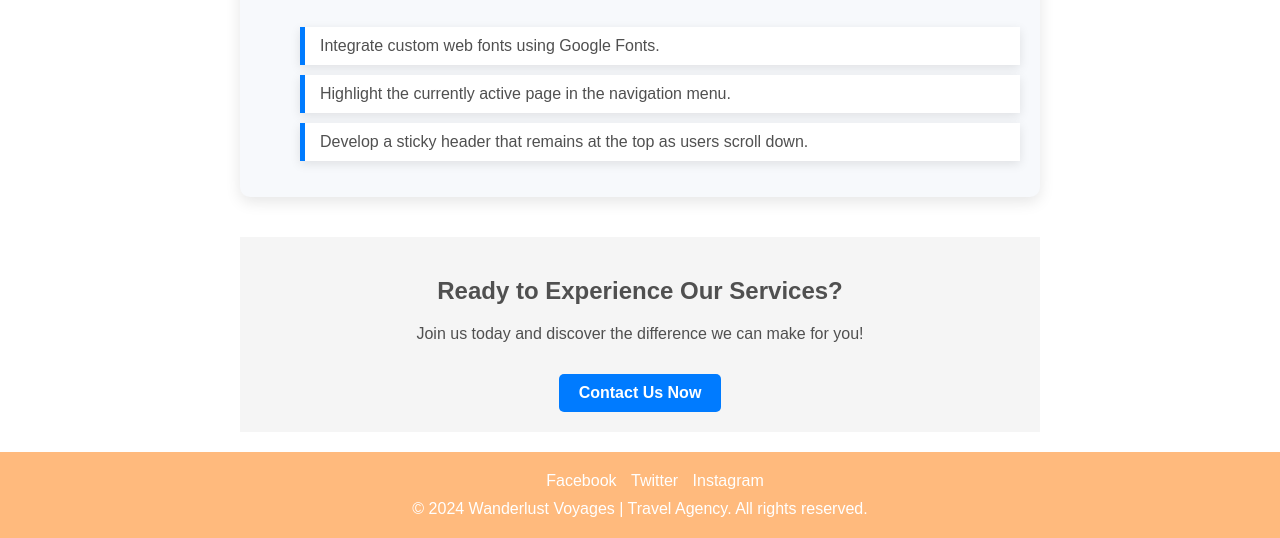
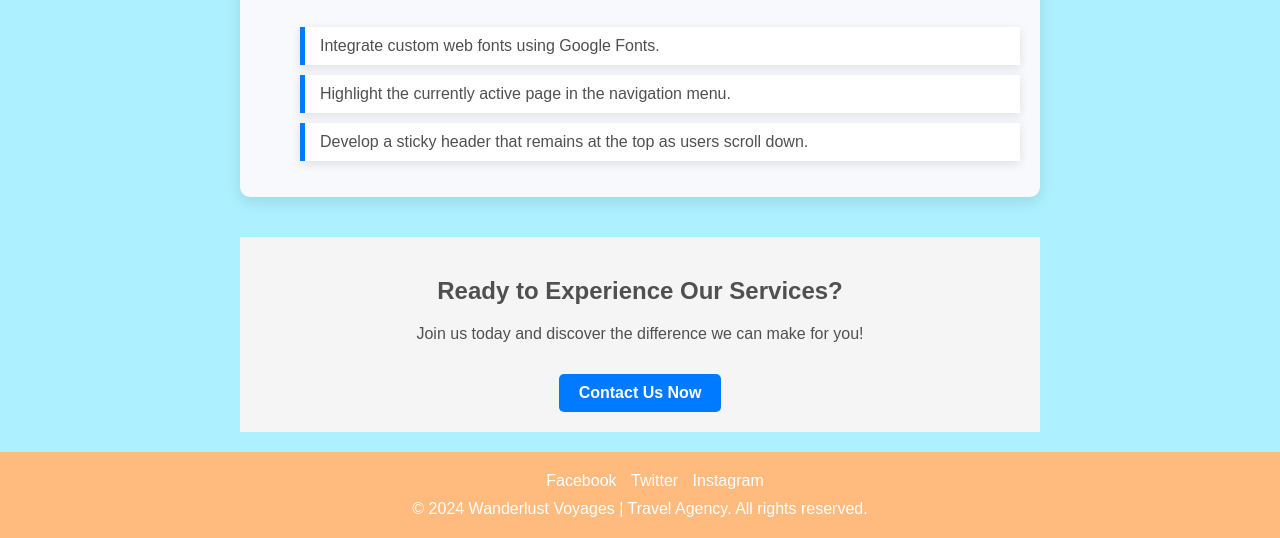
Before and after one commit to vp2034/vp2034.github.io, a plain HTML site: page week2/tasks.html in a window 1280 px wide. Shown: the part 333-871 px from the top of the page. Drawn offline with Linux system fonts and the light colour scheme.

Commit message:
some more background color changes

```diff
--- a/week2/style.css
+++ b/week2/style.css
@@ -4,6 +4,7 @@ body {
     padding: 0;
     font-family: Arial, sans-serif;
     color: #505050;
+    background-color: #ADF0FF;
 }
 
 /* Header Styles */
```
Also changed, not shown: week2/index.html (+1 -1 lines).
